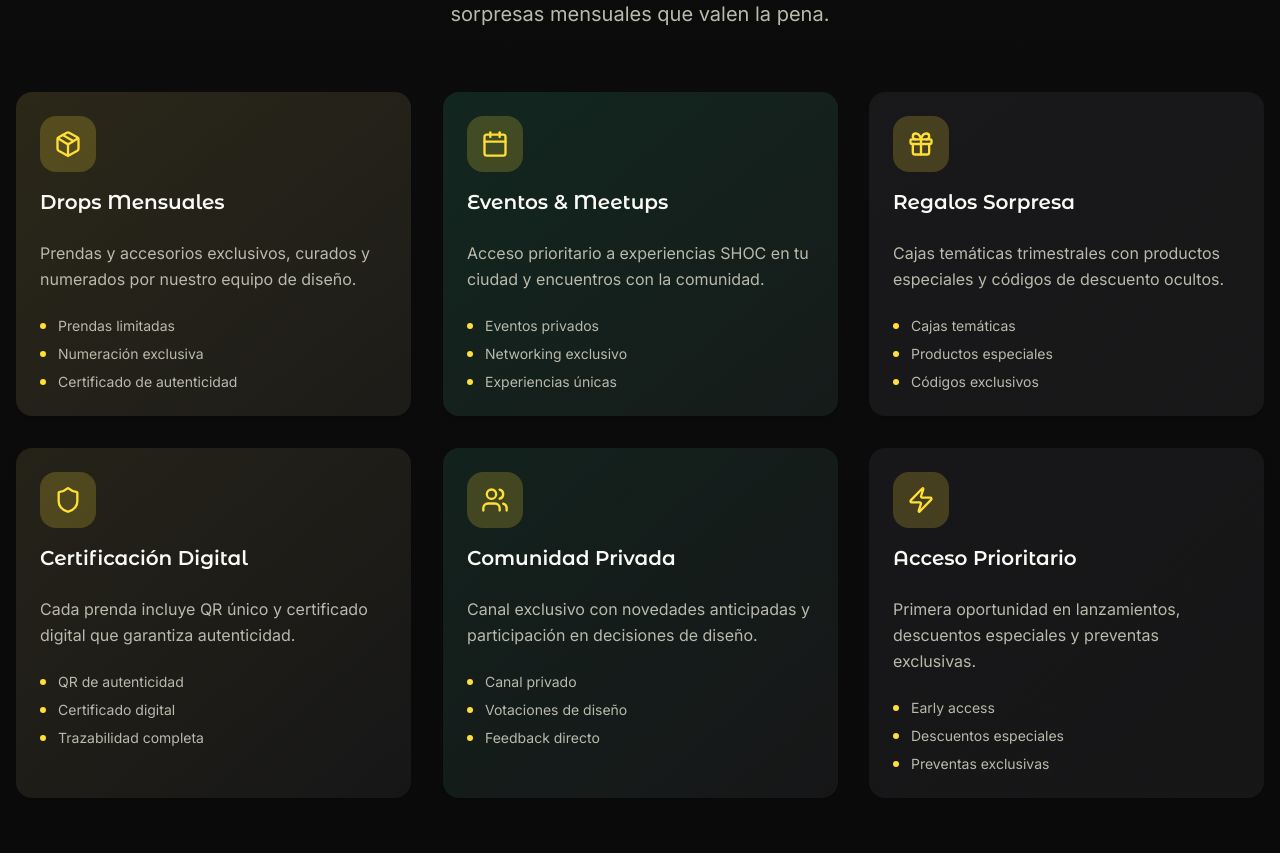
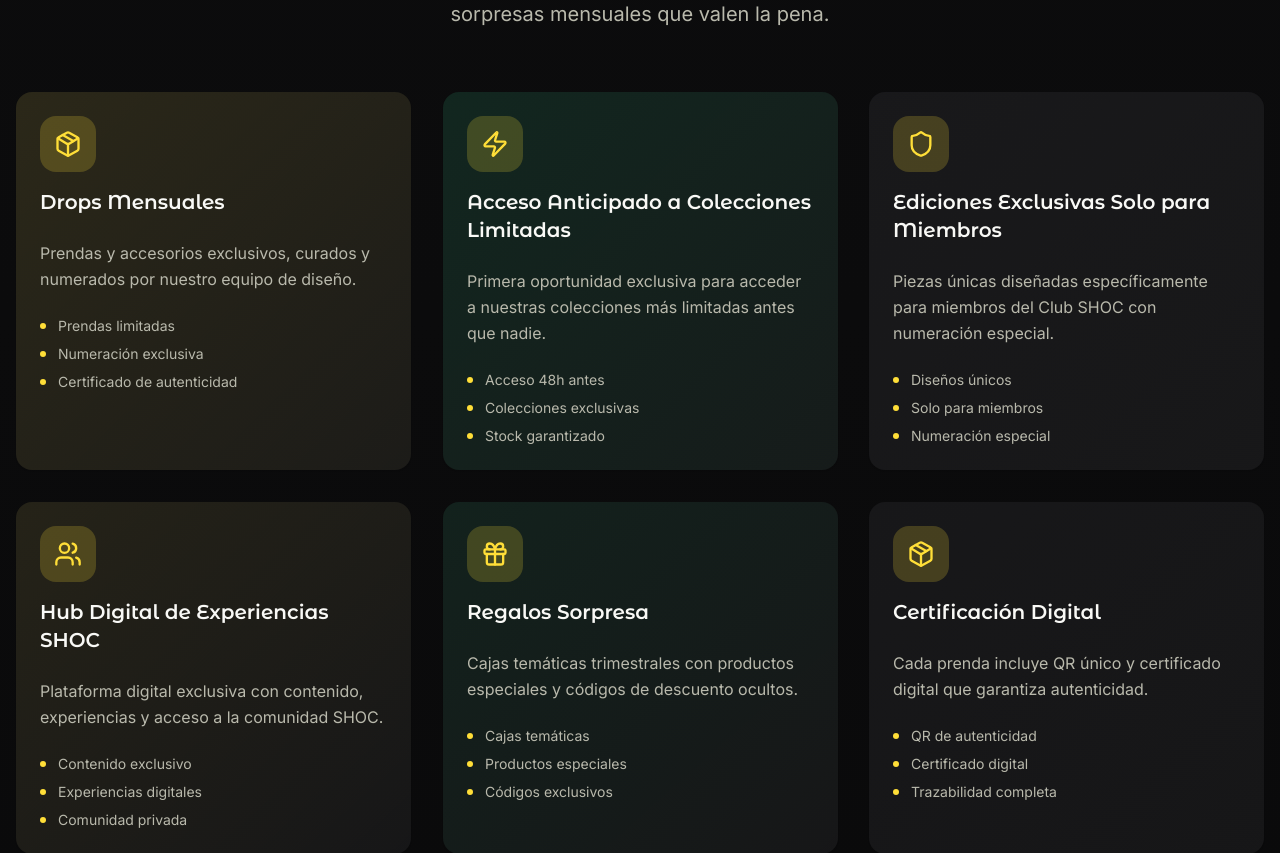
Before and after one commit to shocindumentaria/shoc-club, a React (Vite) app: page / in a window 1280 px wide. Shown: the part 2008-2861 px from the top of the page. Built offline with nearby package versions, Linux system fonts and the light colour scheme.

Commit message:
Refactor: Update benefits section

```diff
--- a/src/components/Benefits.tsx
+++ b/src/components/Benefits.tsx
@@ -19,38 +19,38 @@ const Benefits = () => {
       gradient: "from-primary/20 to-primary/5",
     },
     {
-      icon: Calendar,
-      title: "Eventos & Meetups",
-      description: "Acceso prioritario a experiencias SHOC en tu ciudad y encuentros con la comunidad.",
-      features: ["Eventos privados", "Networking exclusivo", "Experiencias únicas"],
+      icon: Zap,
+      title: "Acceso Anticipado a Colecciones Limitadas",
+      description: "Primera oportunidad exclusiva para acceder a nuestras colecciones más limitadas antes que nadie.",
+      features: ["Acceso 48h antes", "Colecciones exclusivas", "Stock garantizado"],
       gradient: "from-accent/20 to-accent/5",
+    },
+    {
+      icon: Shield,
+      title: "Ediciones Exclusivas Solo para Miembros",
+      description: "Piezas únicas diseñadas específicamente para miembros del Club SHOC con numeración especial.",
+      features: ["Diseños únicos", "Solo para miembros", "Numeración especial"],
+      gradient: "from-secondary/40 to-secondary/10",
+    },
+    {
+      icon: Users,
+      title: "Hub Digital de Experiencias SHOC",
+      description: "Plataforma digital exclusiva con contenido, experiencias y acceso a la comunidad SHOC.",
+      features: ["Contenido exclusivo", "Experiencias digitales", "Comunidad privada"],
+      gradient: "from-primary/15 to-transparent",
     },
     {
       icon: Gift,
       title: "Regalos Sorpresa",
       description: "Cajas temáticas trimestrales con productos especiales y códigos de descuento ocultos.",
       features: ["Cajas temáticas", "Productos especiales", "Códigos exclusivos"],
-      gradient: "from-secondary/40 to-secondary/10",
+      gradient: "from-accent/15 to-transparent",
     },
     {
-      icon: Shield,
+      icon: Package,
       title: "Certificación Digital",
       description: "Cada prenda incluye QR único y certificado digital que garantiza autenticidad.",
       features: ["QR de autenticidad", "Certificado digital", "Trazabilidad completa"],
-      gradient: "from-primary/15 to-transparent",
-    },
-    {
-      icon: Users,
-      title: "Comunidad Privada",
-      description: "Canal exclusivo con novedades anticipadas y participación en decisiones de diseño.",
-      features: ["Canal privado", "Votaciones de diseño", "Feedback directo"],
-      gradient: "from-accent/15 to-transparent",
-    },
-    {
-      icon: Zap,
-      title: "Acceso Prioritario",
-      description: "Primera oportunidad en lanzamientos, descuentos especiales y preventas exclusivas.",
-      features: ["Early access", "Descuentos especiales", "Preventas exclusivas"],
       gradient: "from-secondary/30 to-transparent",
     },
   ];
```
